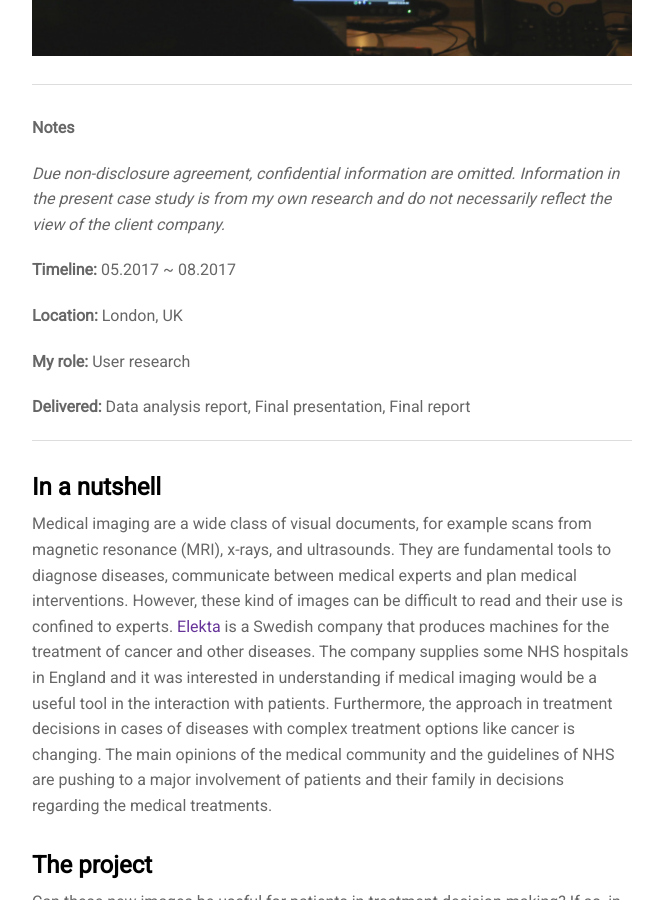
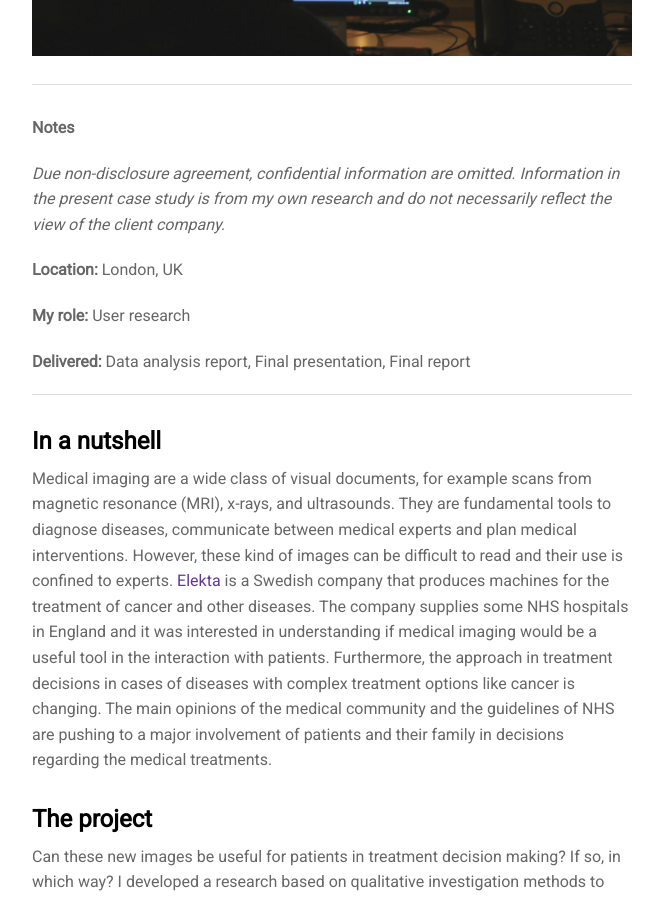
Before and after one commit to ecodallaluna/portfolio, a Jekyll site: the page built from projects/proj-2.md, in a window 1280 px wide and 900 px high, scrolled down 484 px. Shown: the whole window, without its empty margins (308-971 px from the left). Built offline with Jekyll 4.4.1, drawn with Linux system fonts in a browser that asks for light colours; nearby versions of some CDN libraries.

Commit message:
Removed Timeline info

```diff
--- a/projects/proj-2.md
+++ b/projects/proj-2.md
@@ -12,8 +12,8 @@ title: 'Elekta'
 **Notes**
 
 *Due non-disclosure agreement, confidential information are omitted. Information in the present case study is from my own research and do not necessarily reflect the view of the client company.*
-
-**Timeline:** 05.2017 ~ 08.2017
+<!--
+**Timeline:** 05.2017 ~ 08.2017 -->
 
 **Location:**  London, UK
 
```
